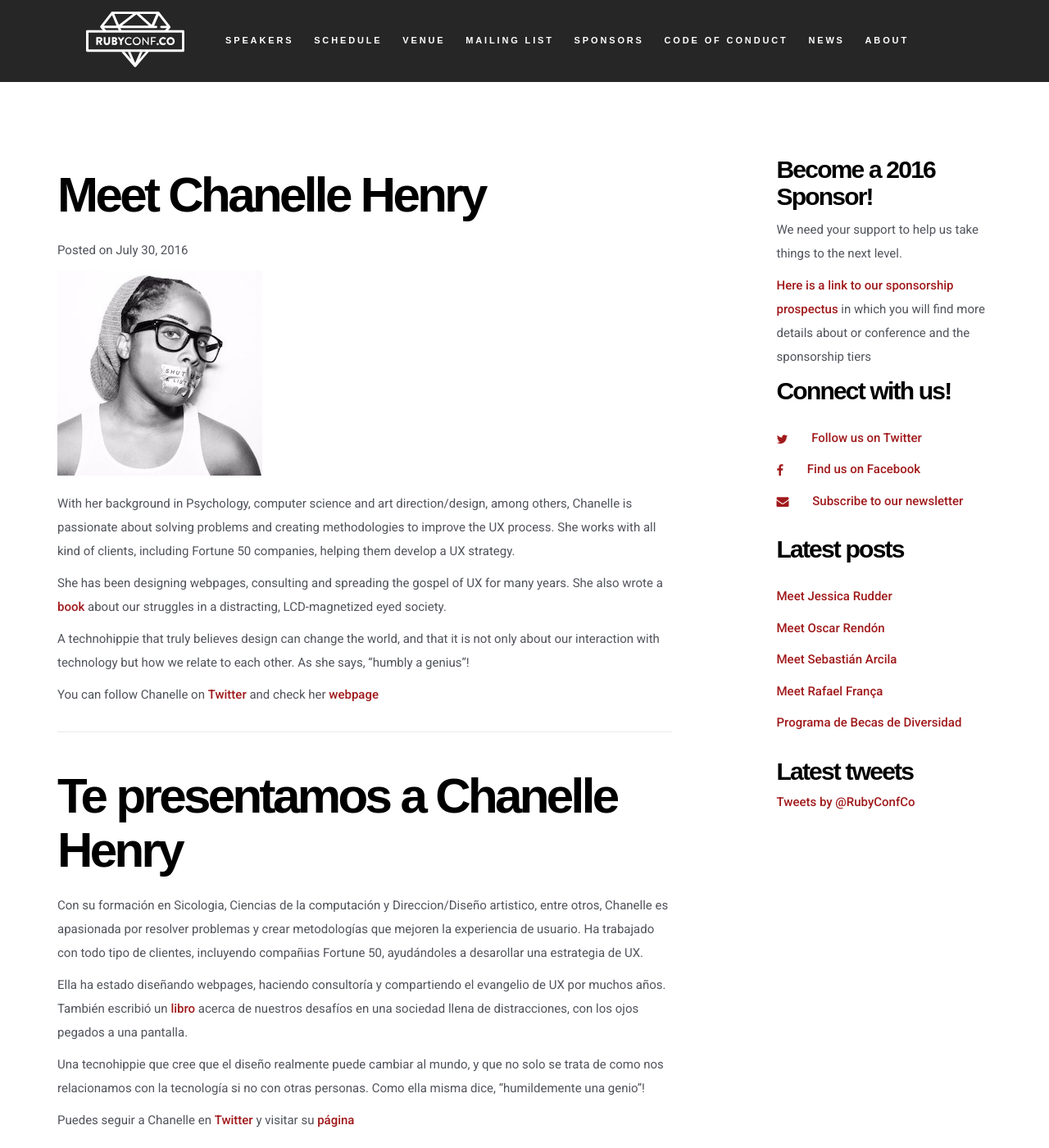
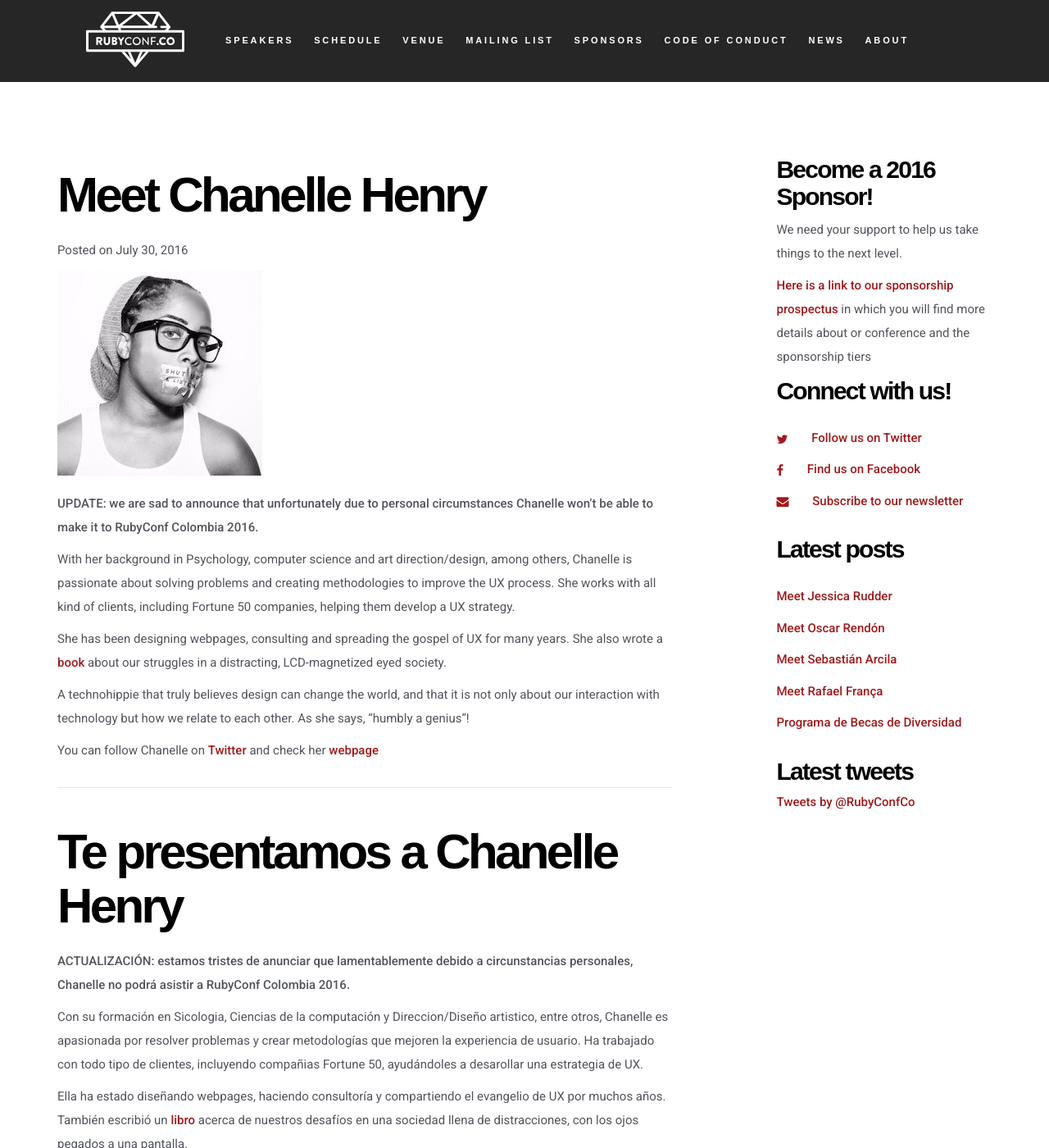
Before and after one commit to RubyConfCo/2016-rubyconfco.github.io, a Jekyll site: the page built from blog/_posts/2016-07-30-chanelle-henry.md, in a window 1280 px wide and 1400 px high. Shown: the whole window at 82% size. Built offline with Jekyll 4.4.1, drawn with Linux system fonts in a browser that asks for light colours; some web fonts are replaced; a script that is not in the unit is left out; comment, search, counter and statistics services are not loaded.

Commit message:
Update 2016-07-30-chanelle-henry.md

```diff
--- a/blog/_posts/2016-07-30-chanelle-henry.md
+++ b/blog/_posts/2016-07-30-chanelle-henry.md
@@ -7,6 +7,8 @@ created_at: Sat July 30 2016
 ---
 
 ![Chanelle Henry](/img/speakers/chanelle.jpg)
+
+**UPDATE: we are sad to announce that unfortunately due to personal circumstances Chanelle won't be able to make it to RubyConf Colombia 2016.**
 
 With her background in Psychology, computer science and art direction/design, among others, Chanelle is passionate about solving problems and creating methodologies to improve the UX process. She works with all kind of clients, including Fortune 50 companies, helping them develop a UX strategy.
 
@@ -21,6 +23,8 @@ You can follow Chanelle on [Twitter](https://twitter.com/chanelle777) and check
 
 # Te presentamos a Chanelle Henry
 
+**ACTUALIZACIÓN: estamos tristes de anunciar que lamentablemente debido a circunstancias personales, Chanelle no podrá asistir a RubyConf Colombia 2016.**
+
 Con su formación en Sicologia, Ciencias de la computación y Direccion/Diseño artistico, entre otros, Chanelle es apasionada por resolver problemas y crear metodologías que mejoren la experiencia de usuario. Ha trabajado con todo tipo de clientes, incluyendo compañias Fortune 50, ayudándoles a desarollar una estrategia de UX.
 
 Ella ha estado diseñando webpages, haciendo consultoría y compartiendo el evangelio de UX por muchos años. También escribió un [libro](www.bit.ly/mutednation) acerca de nuestros desafíos en una sociedad llena de distracciones, con los ojos pegados a una pantalla.
```
